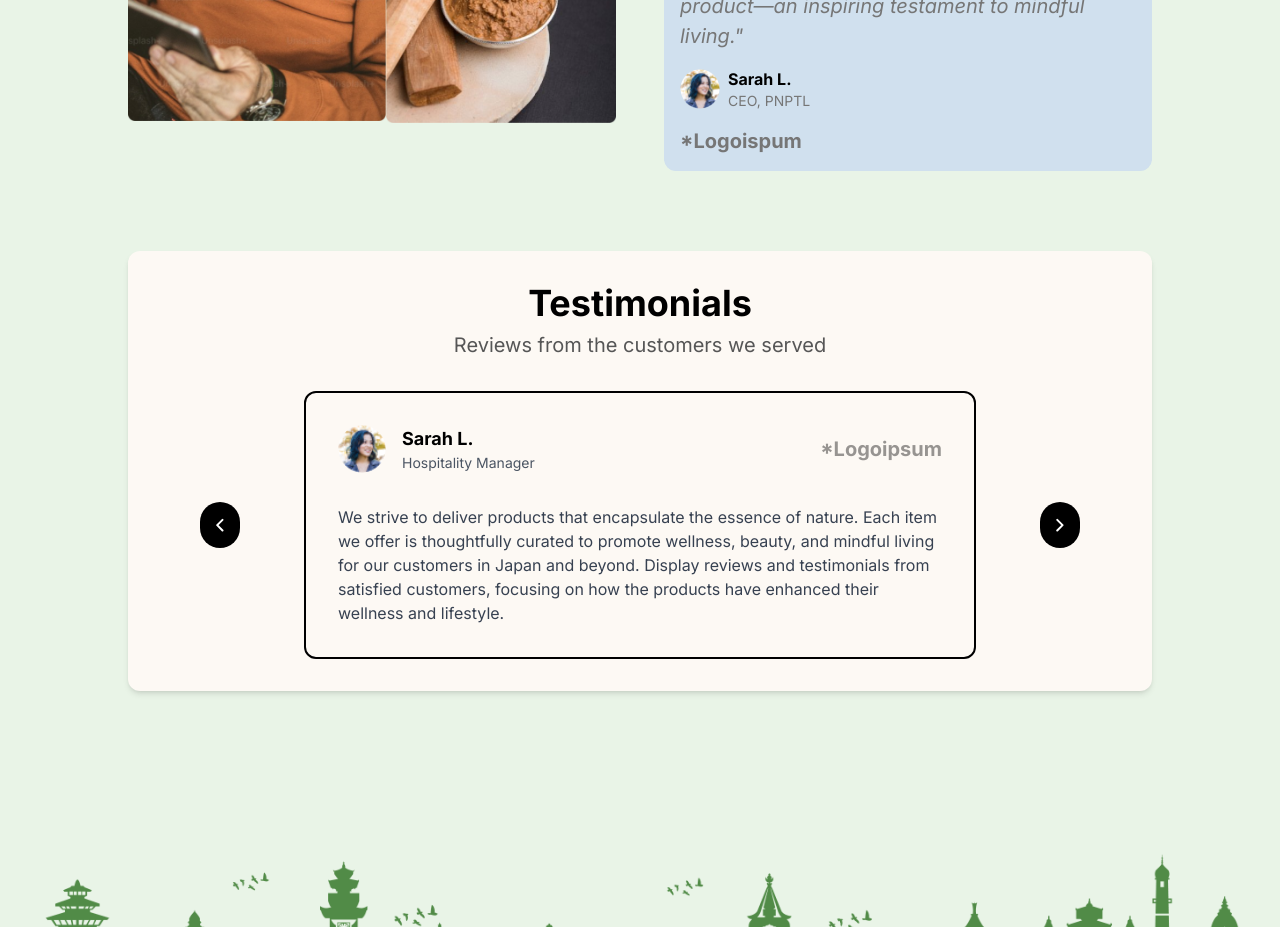
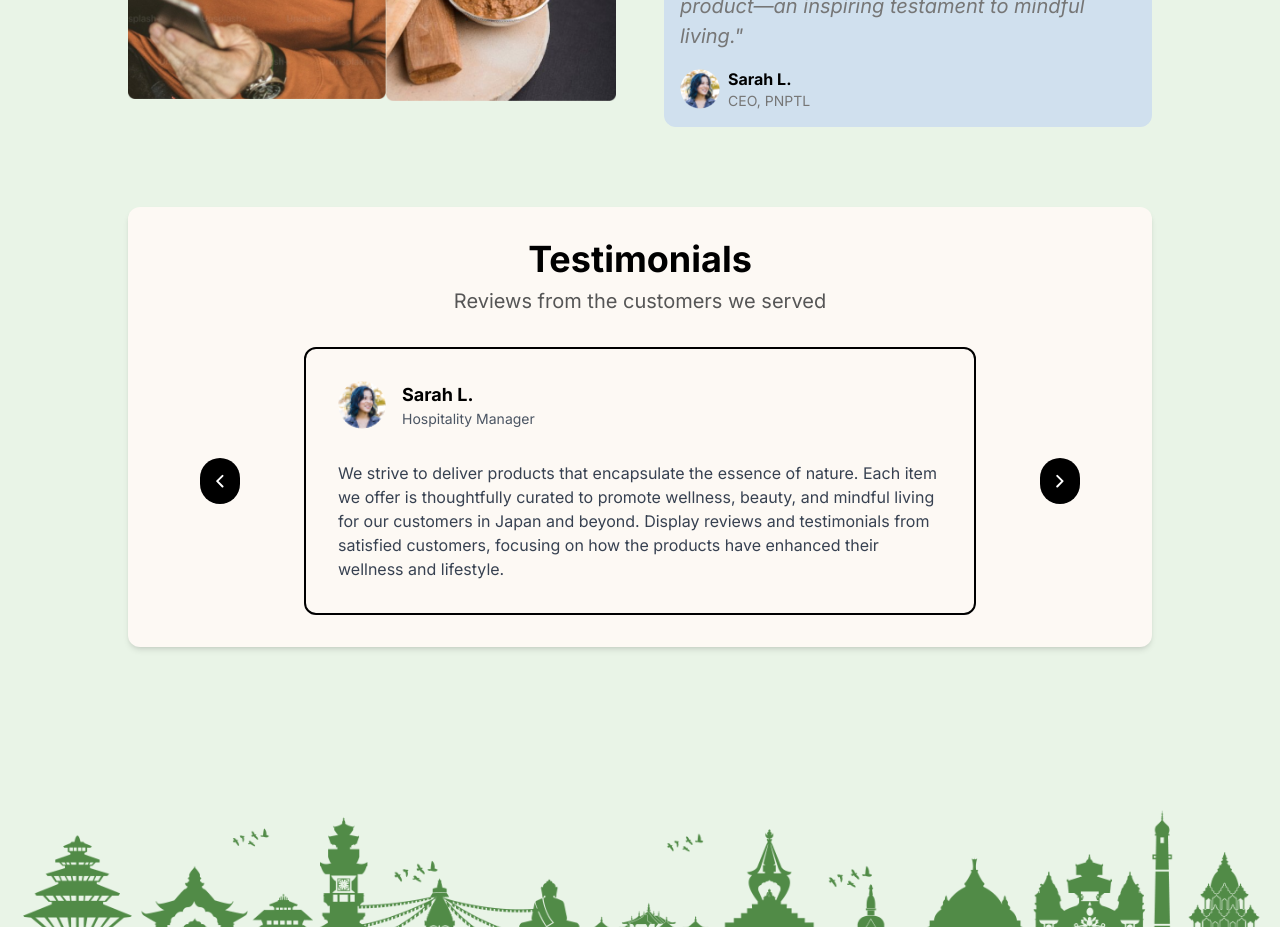
Before and after one commit to krishthapaliya/pnptil, a React (Create React App) app: page /Aboutus in a window 1280 px wide. Shown: the part 2380-3307 px from the top of the page. Built offline with nearby package versions, Linux system fonts and the light colour scheme.

Commit message:
change address and email

```diff
--- a/src/components/Carousel.jsx
+++ b/src/components/Carousel.jsx
@@ -8,21 +8,21 @@ const Carousel = () => {
       title: 'Hospitality Manager',
       content: 'We strive to deliver products that encapsulate the essence of nature. Each item we offer is thoughtfully curated to promote wellness, beauty, and mindful living for our customers in Japan and beyond. Display reviews and testimonials from satisfied customers, focusing on how the products have enhanced their wellness and lifestyle.',
       avatar: Avatar,
-      company: '*Logoipsum'
+
     },
     {
       name: 'John D.',
       title: 'Marketing Director',
       content: 'The products provided by this company have significantly improved our team’s well-being and productivity. The attention to detail and quality is unparalleled.',
       avatar: Avatar,
-      company: '*Logoipsum'
+
     },
     {
       name: 'Emily R.',
       title: 'Product Manager',
       content: 'Our clients have been more than satisfied with the quality of these products. They align perfectly with our brand values of sustainability and health.',
       avatar: Avatar,
-      company: '*Logoipsum'
+
     },
   ];
 
--- a/src/components/Contactus.jsx
+++ b/src/components/Contactus.jsx
@@ -71,7 +71,7 @@ const Contactus = () => {
                     />
                   </svg>
                 </div>
-                <span className="ml-3 text-lg">9763278623</span>
+                <span className="ml-3 text-lg">080 3931 3338</span>
               </div>
               <div className="flex items-center">
                 <div className="bg-black text-white p-2 rounded-full">
@@ -90,7 +90,7 @@ const Contactus = () => {
                     />
                   </svg>
                 </div>
-                <span className="ml-3 text-lg">johndoe@gmail.com</span>
+                <span className="ml-3 text-lg">info@pnpintl.com</span>
               </div>
               <div className="flex items-center">
                 <div className="bg-black text-white p-2 rounded-full">
@@ -207,7 +207,7 @@ const Contactus = () => {
             <p className="font-semibold">ADDRESS</p>
             <p className="text-lg font-bold">P&P International PVT.LTD.</p>
             <p className="text-gray-700">
-              156-000-43 TOKYO TO SETAGAYA, KU
+              テ 156-0043 TOKYO TO SETAGAYA, KU
               <br />
               MATSUBARA 2-17-14
               <br />
@@ -218,11 +218,12 @@ const Contactus = () => {
             src="https://www.google.com/maps/embed?pb=!1m18!1m12!1m3!1d3241.4634698079935!2d139.6481385!3d35.6655884!2m3!1f0!2f0!3f0!3m2!1i1024!2i768!4f13.1!3m3!1m2!1s0x6018f33ab89ae229%3A0xd75f4f4046644079!2z44Oh44K-44Oz44OJ44K744Os44K544OI!5e0!3m2!1sen!2snp!4v1725468571385!5m2!1sen!2snp"
             width="600"
             height="450"
-            allowfullscreen=""
+            title="Google Maps showing location in Tokyo, Japan"
+            allowFullScreen
             loading="lazy"
-            referrerpolicy="no-referrer-when-downgrade"
+            referrerPolicy="no-referrer-when-downgrade"
             className="rounded-lg w-full max-w-md lg:max-w-lg xl:max-w-xl"
-          ></iframe>
+          />
         </div>
       </div>
 
--- a/src/components/Ourjourney.jsx
+++ b/src/components/Ourjourney.jsx
@@ -36,7 +36,7 @@ const Ourjourney = () => {
               <p className='text-sm text-[#767676]'>CEO, PNPTL</p>
             </div>
           </div>
-          <p className='text-xl font-bold text-[#767676] mt-4'>*Logoispum</p>
+
         </div>
       </div>
     </div>
```
